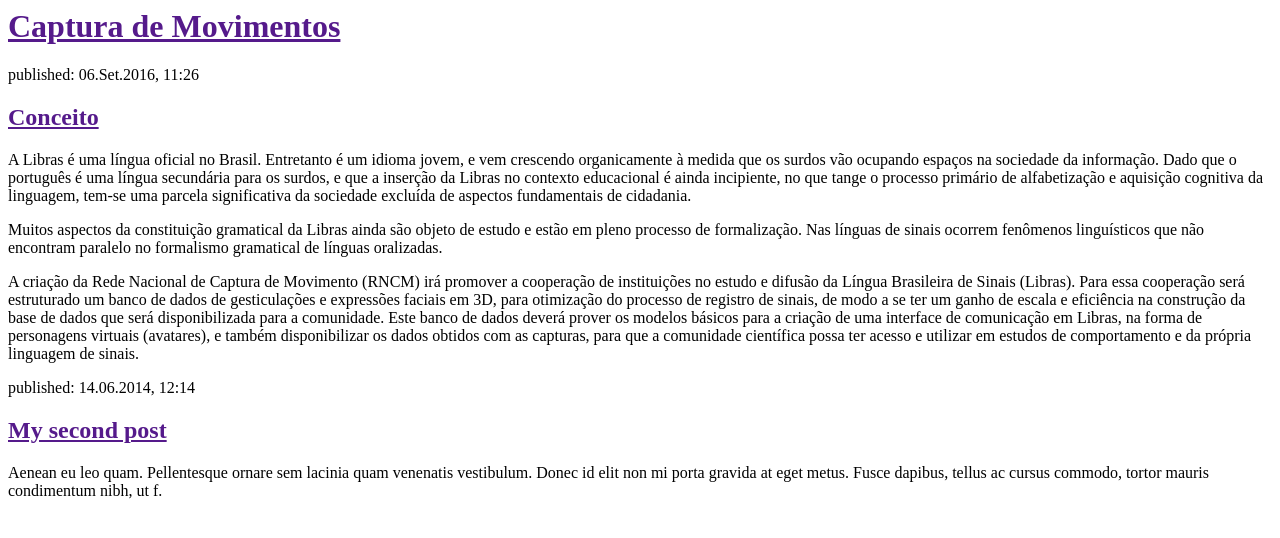
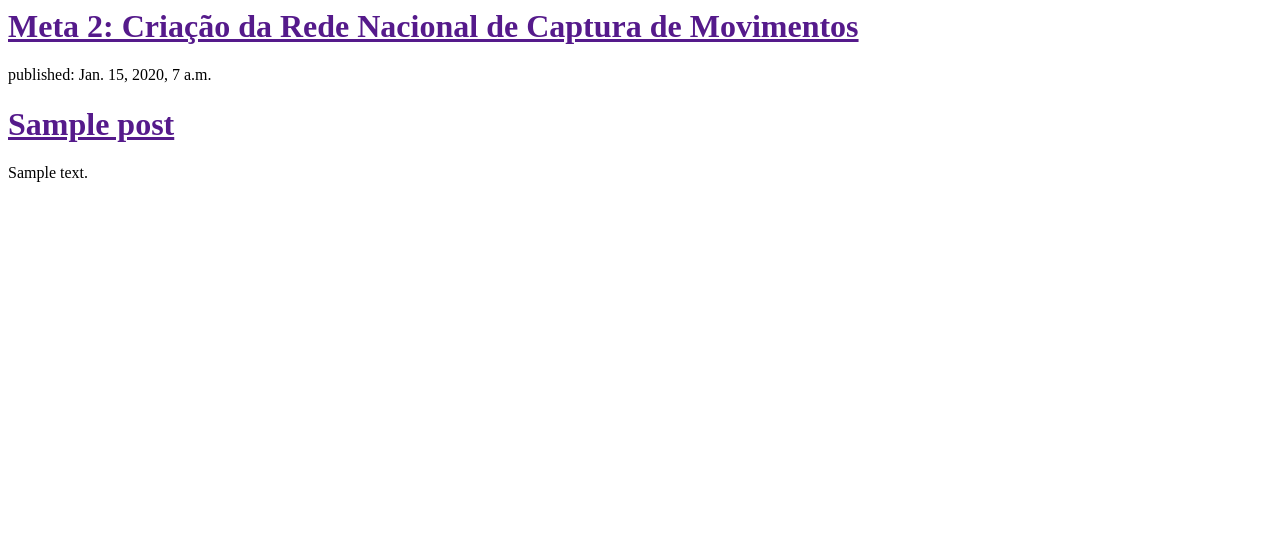
Before and after one commit to stradivarius1716/my-first-blog, a Django app: template blog/templates/blog/post_list.html in a window 1280 px wide. Shown: the top 538 px of the page. Run offline with Django 3.2, Linux system fonts and the light colour scheme; the template is opened without the code that fills it: values that come from a table or form of the project are taken from there, others are empty; tables that the repository leaves empty hold one stand-in row (values such as "Sample post").

Commit message:
Modified templates to display posts from database.

```diff
--- a/blog/templates/blog/post_list.html
+++ b/blog/templates/blog/post_list.html
@@ -1,28 +1,19 @@
 <html>
     <head>
-        <title>Projeto DTITA</title>
+        <title>Projeto Finep/DTITA</title>
     </head>
 
     <body>
         <div>
-            <h1><a href="">Captura de Movimentos</a></h1>
+            <h1><a href="">Meta 2: Criação da Rede Nacional de Captura de Movimentos</a></h1>
         </div>
 
-        <div>
-            <p>published: 06.Set.2016, 11:26</p>
-            <h2><a href="">Conceito</a></h2>
-
-             <p>A Libras é uma língua oficial no Brasil. Entretanto é um idioma jovem, e vem crescendo organicamente à medida que os surdos vão ocupando espaços na sociedade da informação. Dado que o português é uma língua secundária para os surdos, e que a inserção da Libras no contexto educacional é ainda incipiente, no que tange o processo primário de alfabetização e aquisição cognitiva da linguagem, tem-se uma parcela significativa da sociedade excluída de aspectos fundamentais de cidadania.</p>
-
-            <p>Muitos aspectos da constituição gramatical da Libras ainda são objeto de estudo e estão em pleno processo de formalização. Nas línguas de sinais ocorrem fenômenos linguísticos que não encontram paralelo no formalismo gramatical de línguas oralizadas.</p>
-
-            <p>A criação da Rede Nacional de Captura de Movimento (RNCM) irá promover a cooperação de instituições no estudo e difusão da Língua Brasileira de Sinais (Libras). Para essa cooperação será estruturado um banco de dados de gesticulações e expressões faciais em 3D, para otimização do processo de registro de sinais, de modo a se ter um ganho de escala e eficiência na construção da base de dados que será disponibilizada para a comunidade. Este banco de dados deverá prover os modelos básicos para a criação de uma interface de comunicação em Libras, na forma de personagens virtuais (avatares), e também disponibilizar os dados obtidos com as capturas, para que a comunidade científica possa ter acesso e utilizar em estudos de comportamento e da própria linguagem de sinais.</p>
-        </div>
-
-        <div>
-            <p>published: 14.06.2014, 12:14</p>
-            <h2><a href="">My second post</a></h2>
-            <p>Aenean eu leo quam. Pellentesque ornare sem lacinia quam venenatis vestibulum. Donec id elit non mi porta gravida at eget metus. Fusce dapibus, tellus ac cursus commodo, tortor mauris condimentum nibh, ut f.</p>
-        </div>
+        {% for post in posts %}
+            <div>
+                <p>published: {{ post.published_date }}</p>
+                <h1><a href="">{{ post.title }}</a></h1>
+                <p>{{ post.text|linebreaksbr }}</p>
+            </div>
+        {% endfor %}
     </body>
 </html>
--- a/blog/views.py
+++ b/blog/views.py
@@ -1,4 +1,7 @@
 from django.shortcuts import render
+from django.utils import timezone
+from .models import Post
 
 def post_list(request):
-    return render(request, 'blog/post_list.html', {})
+    posts = Post.objects.filter(published_date__lte=timezone.now()).order_by('published_date')
+    return render(request, 'blog/post_list.html', {'posts': posts})
```
